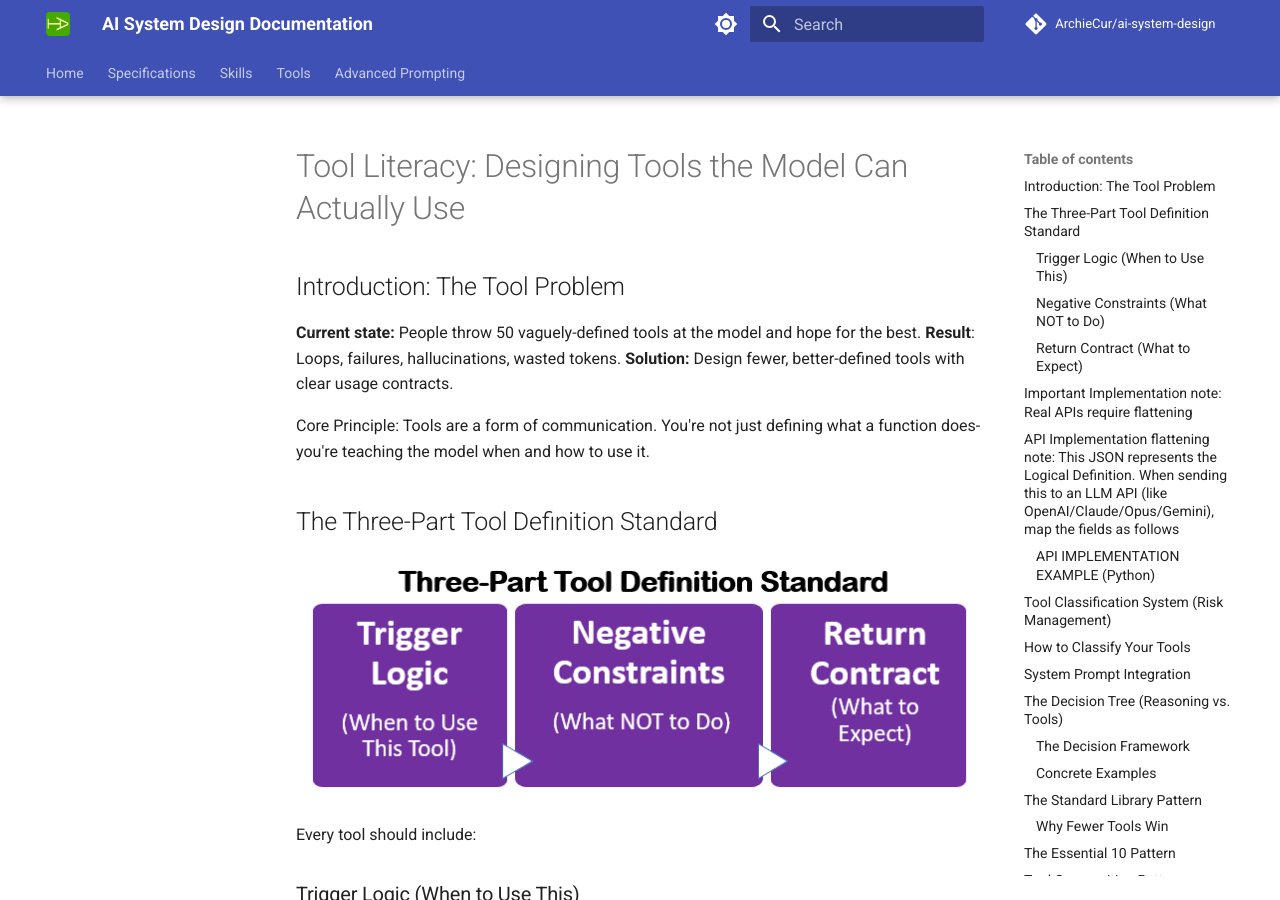
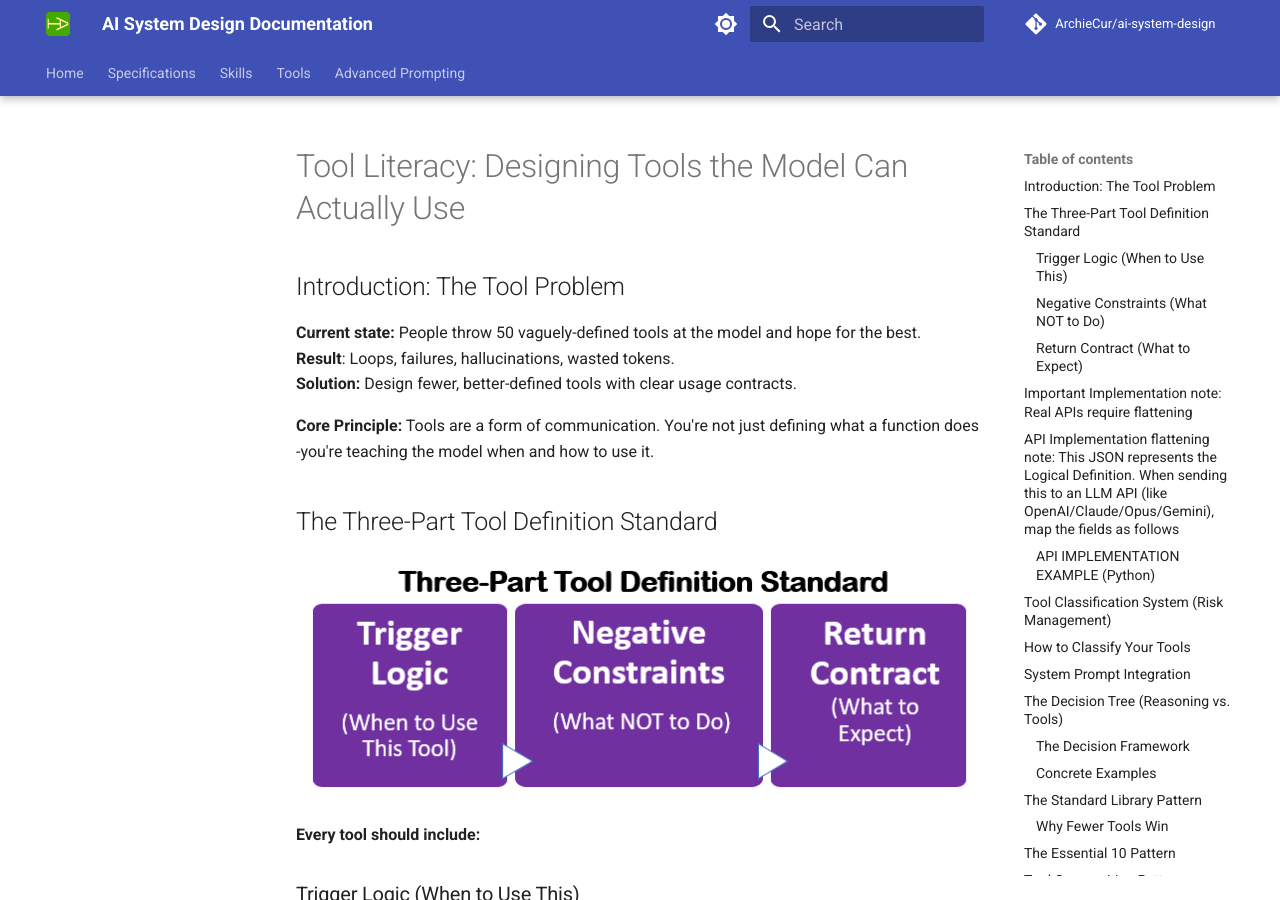
Before and after one commit to ArchieCur/ai-system-design, an MkDocs documentation site: the page built from docs/tools/Tool_Literacy_Designing_Tools (1).md, in a window 1280 px wide and 900 px high. Built offline with MkDocs 1.6.1 and Material for MkDocs 9.7.7, drawn with Linux system fonts in a browser that asks for light colours; comment, search, counter and statistics services are not loaded.

```diff
--- a/docs/tools/Tool_Literacy_Designing_Tools (1).md
+++ b/docs/tools/Tool_Literacy_Designing_Tools (1).md
@@ -6,13 +6,14 @@
 **Result**: Loops, failures, hallucinations, wasted tokens.
 **Solution:** Design fewer, better-defined tools with clear usage contracts.
 
-Core Principle: Tools are a form of communication. You're not just defining what a function does-you're teaching the model when and how to use it.
+**Core Principle:** Tools are a form of communication. You're not just defining what a function does
+-you're teaching the model when and how to use it.
 
 ## The Three-Part Tool Definition Standard
 
 ![The Part Tool Definition Standard](../assets/Three_Part_Tool_Standard.png)
 
-Every tool should include:
+**Every tool should include:**
 
 ### Trigger Logic (When to Use This)
 
```
